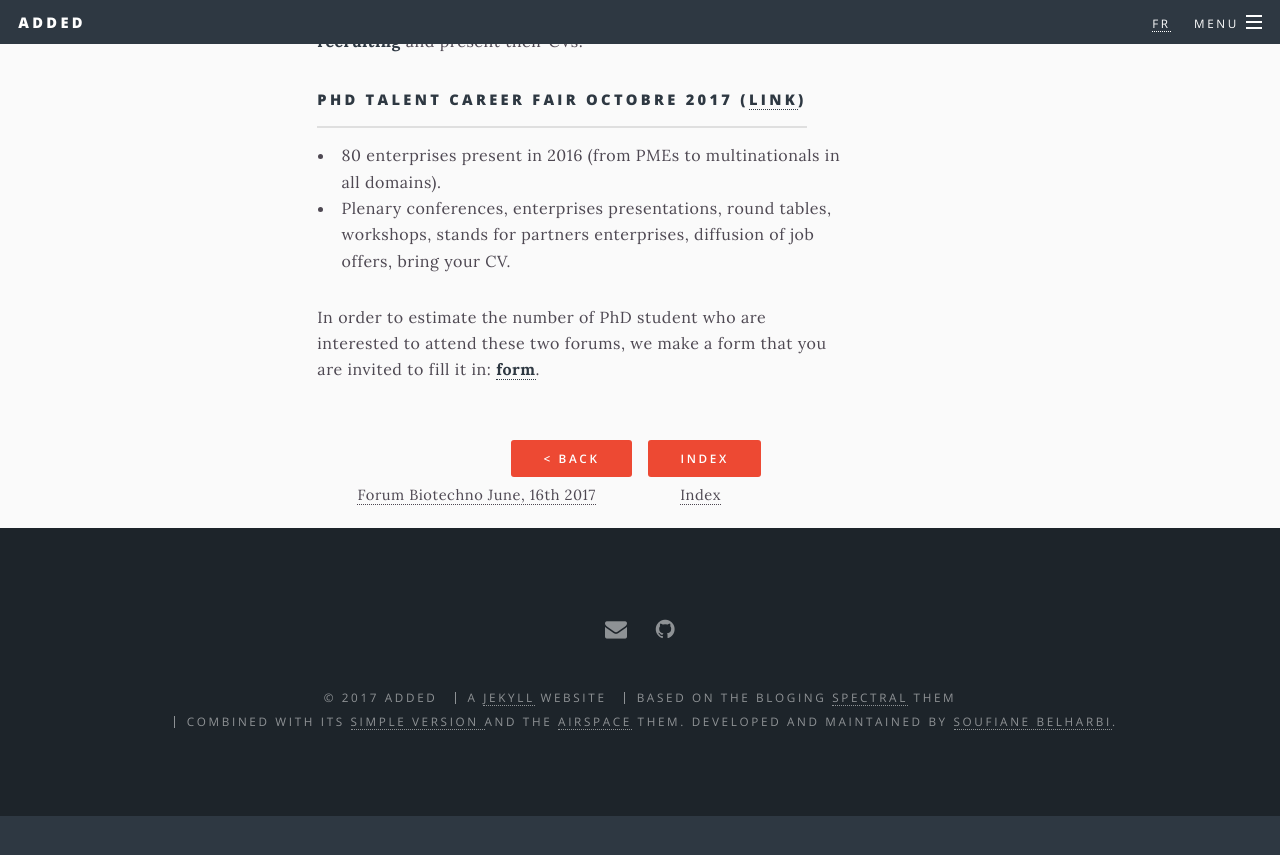
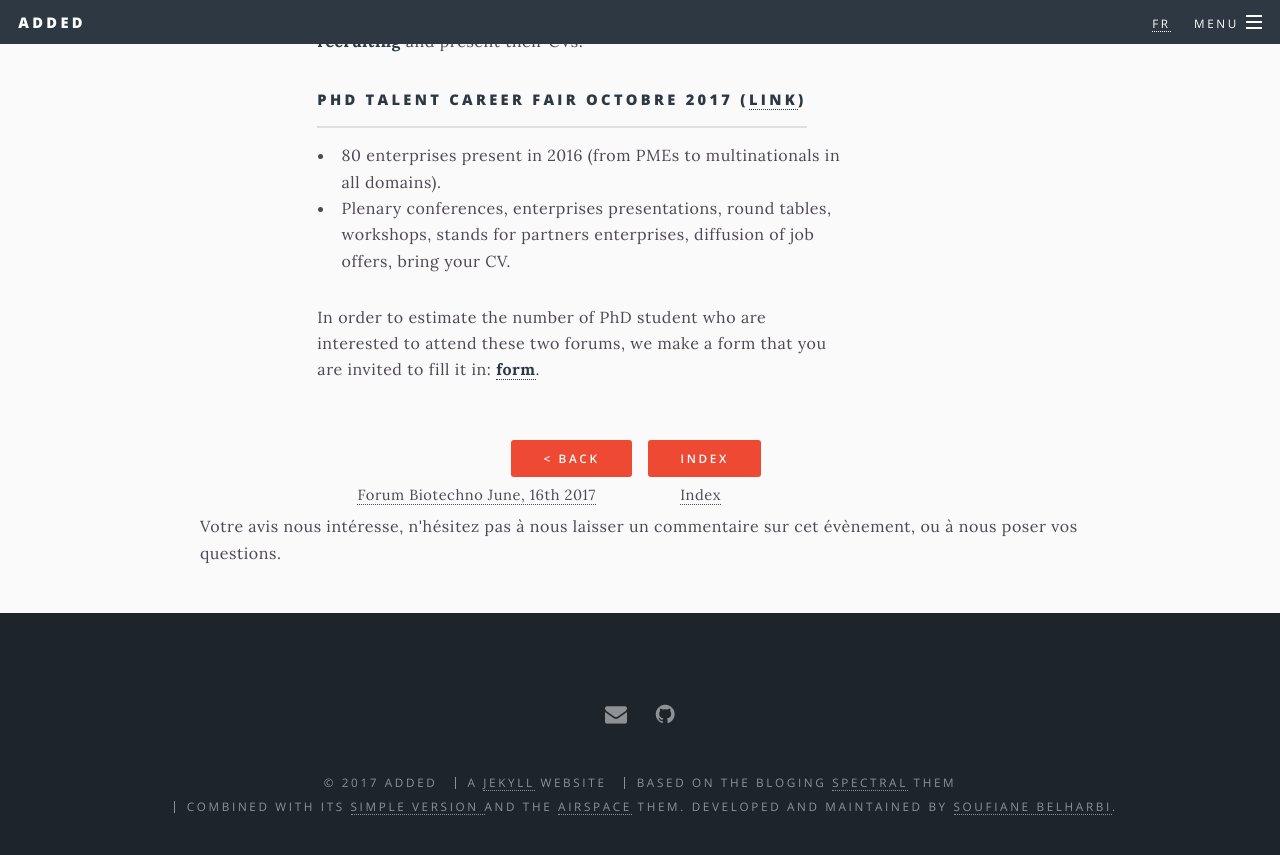
Before and after one commit to asso-added/asso-added.github.io, a Jekyll site: the page built from _posts/2017-10-00-forums-d-emploi-des-jd-octobre-en.md, in a window 1280 px wide and 900 px high, scrolled down 537 px. Shown: the top 855 px of the window. Built offline with Jekyll 4.4.1, drawn with Linux system fonts in a browser that asks for light colours; nearby versions of some CDN libraries; library files that are not in the unit come from our copies; comment, search, counter and statistics services are not loaded; before the commit the page ends 1353 px from its top, so only the background shows below that.

Commit message:
correct logo jdd + add message for commenting in disqus.

```diff
--- a/_includes/disqus.html
+++ b/_includes/disqus.html
@@ -1,4 +1,7 @@
 {% if page.comment %}
+<p>
+  Votre avis nous intéresse, n'hésitez pas à nous laisser un commentaire sur cet évènement, ou à nous poser vos questions.
+</p>
 <div id="disqus_thread" class="disqus" style="width: 80em; margin-left:5em;"></div>
 <script>
     /**
--- a/_layouts/post.html
+++ b/_layouts/post.html
@@ -63,7 +63,6 @@ layout: default
 %}{%    include author-block.html %}
   {%  endunless
 %}{%  if jekyll.environment == "production"
-%}{%      include disqus.html
 %}{%    unless page.options contains nocomment or page.categories contains 'works'
 %}{%      include disqus.html %}
   {%    endunless
```
Also changed, not shown: images/jdd/jdd2017/JDD2017logo.png.
